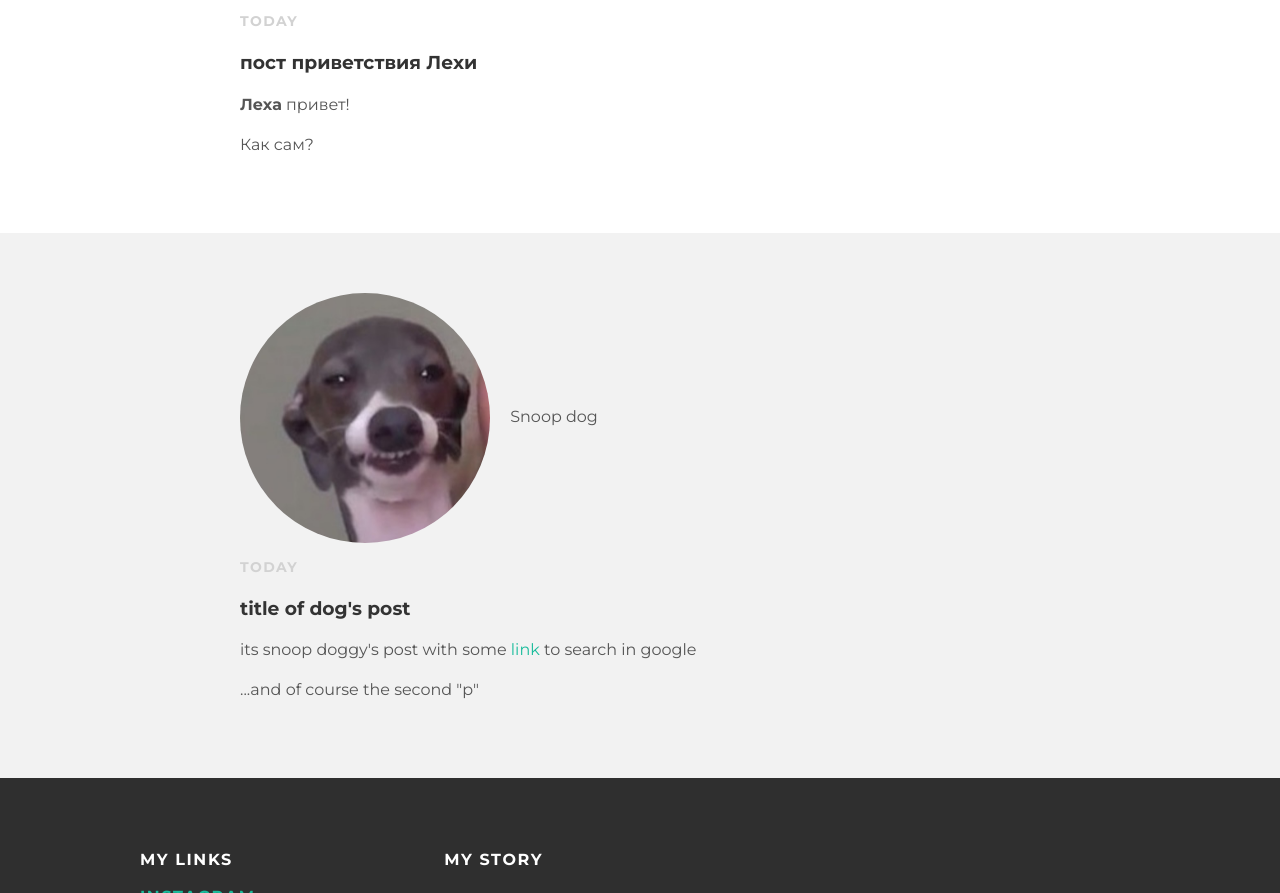
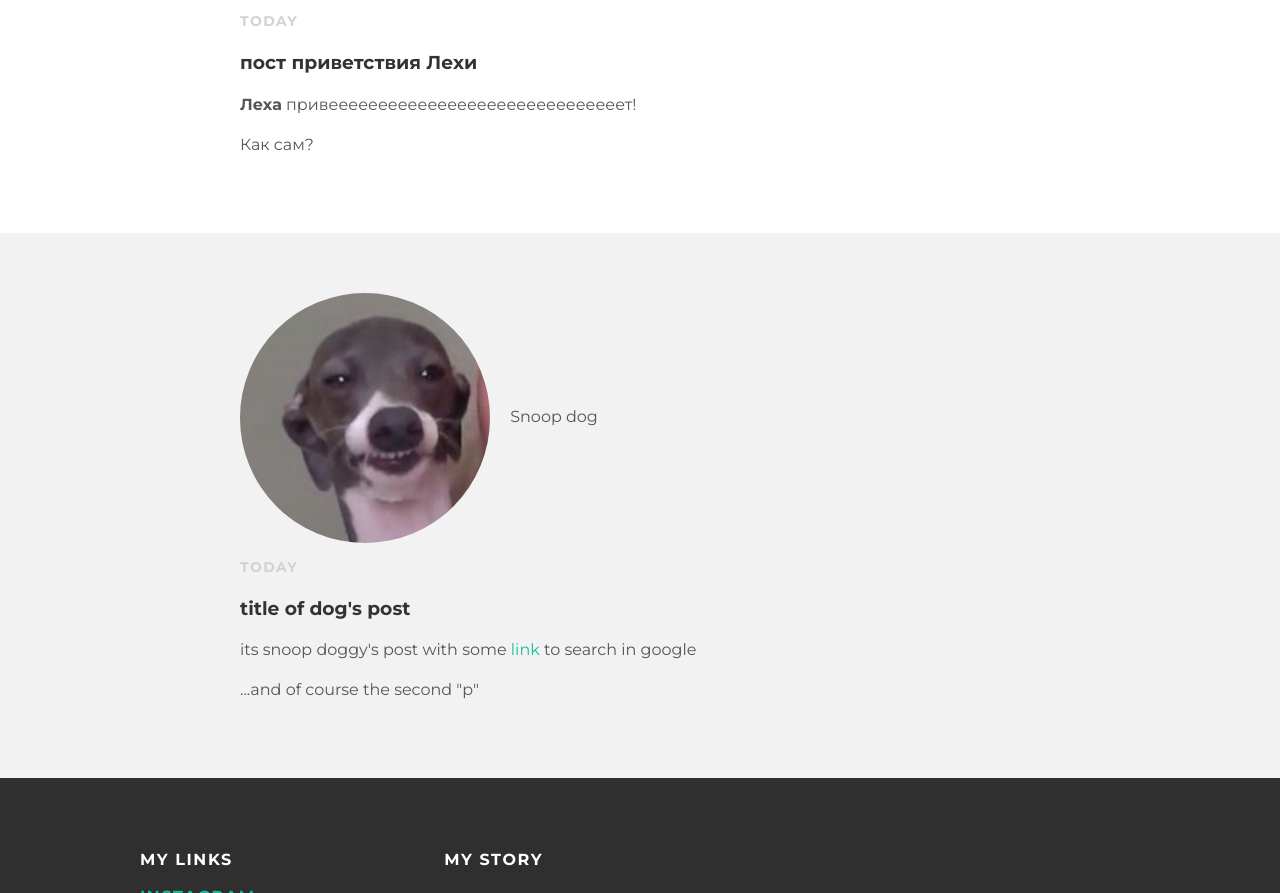
Before and after one commit to wreckerpg/wreckerpg.github.io, a plain HTML site: page index.html in a window 1280 px wide. Shown: the part 1008-1901 px from the top of the page. Drawn offline with Linux system fonts and the light colour scheme.

Commit message:
Update index.html

```diff
--- a/index.html
+++ b/index.html
@@ -38,7 +38,7 @@
 					<p class="post-date">Today</p>
 					<h3 class="post-title">пост приветствия Лехи</h3>
 					<div class="post-content">
-					<p><strong>Леха</strong> привет!</p>
+					<p><strong>Леха</strong> привеееееееееееееееееееееееееееееет!</p>
 					<p>Как сам?</p>
 					</div>
 				</div>
```
